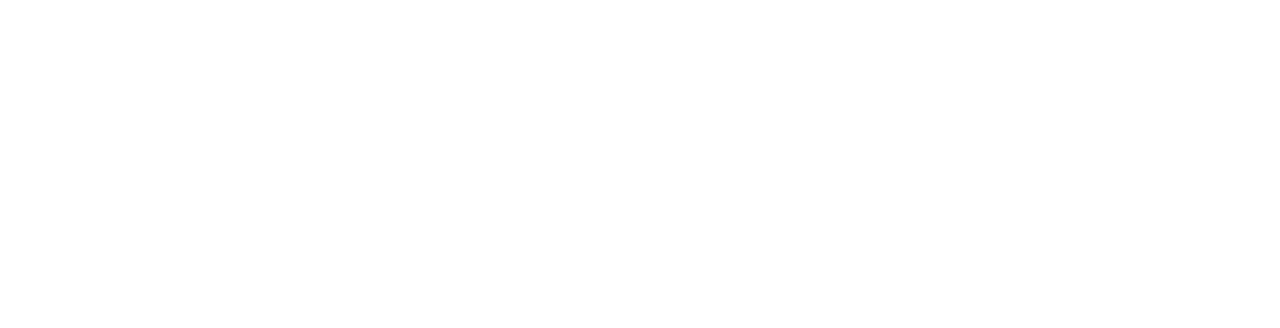
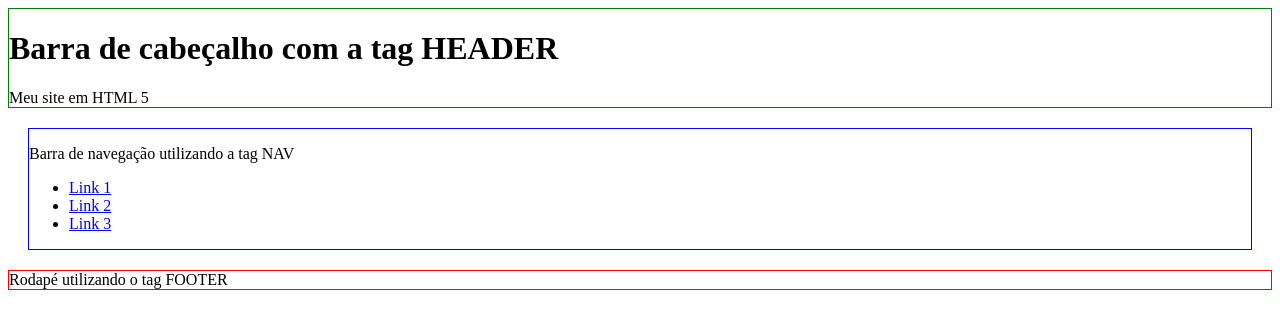
Before and after one commit to rdgbtto/estudos-web, a plain HTML site: page index.html in a window 1280 px wide. Drawn offline with Linux system fonts and the light colour scheme.

Commit message:
Estudo sobre novas tags Header, Nav e Footer

```diff
--- a/index.html
+++ b/index.html
@@ -5,6 +5,39 @@
   <meta charset="utf-8">
 </head>
 <body>
+  <header>
+    <h1>Barra de cabeçalho com a tag HEADER</h1>
+    <span>Meu site em HTML 5</span>
+  </header>
 
+  <nav>
+    <p>Barra de navegação utilizando a tag NAV</p>
+    <ul>
+      <li><a href="#">Link 1</a></li>
+      <li><a href="#">Link 2</a></li>
+      <li><a href="#">Link 3</a></li>
+    </ul>
+  </nav>
+
+  <footer>
+    <span>Rodapé utilizando o tag FOOTER</span>
+  </footer>
 </body>
 </html>
+
+<style type="text/css">
+  header {
+    border: 1px solid green;
+    margin-bottom: 5px;
+  }
+
+  nav {
+    border: 1px solid blue;
+    margin: 20px;
+  }
+
+  footer {
+    border: 1px solid red;
+    margin-top: 5px;
+  }
+</style>
```
